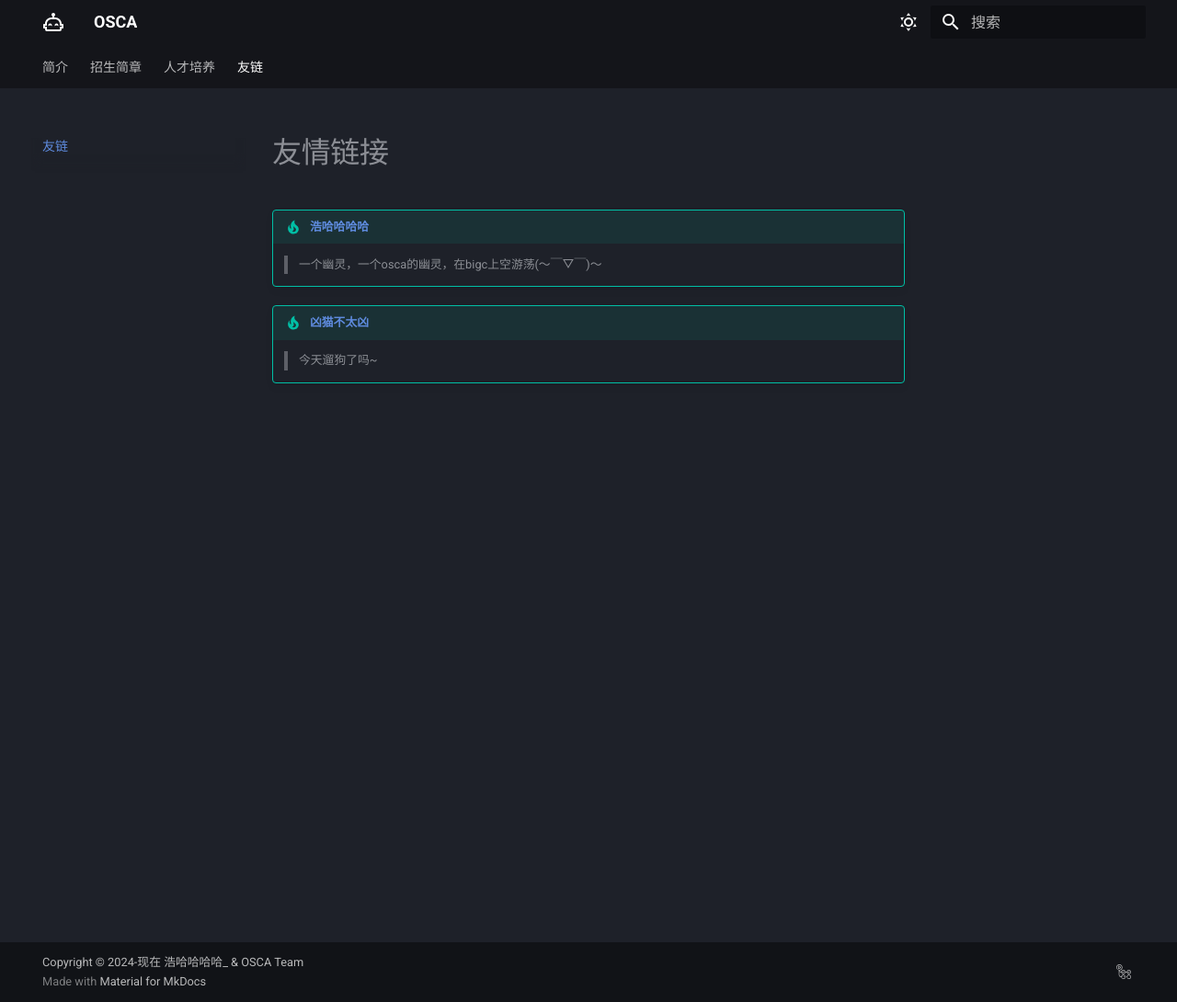
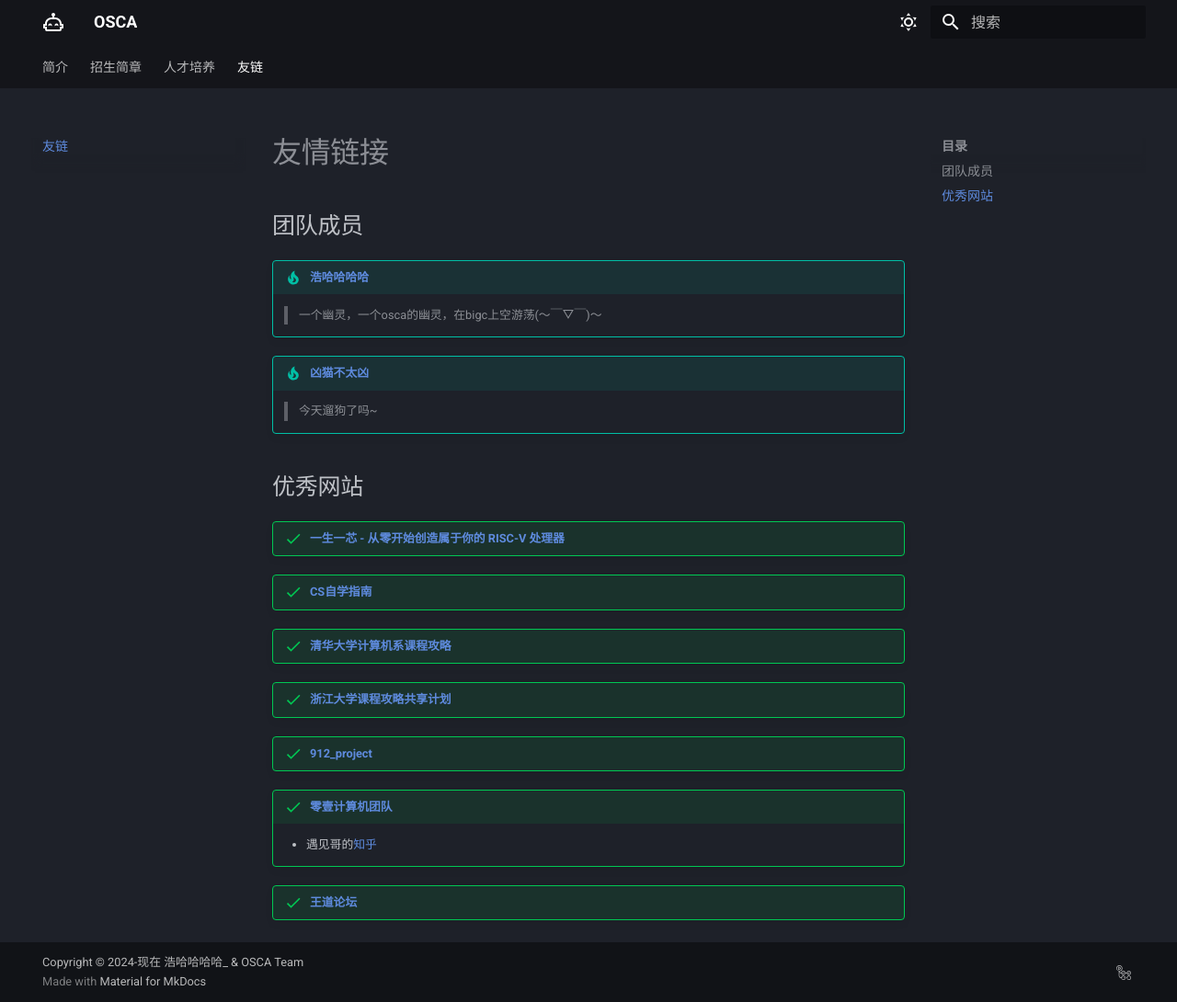
Before and after one commit to Haohahahaha/OSCA, an MkDocs documentation site: the page built from docs/friend/friends.md, in a window 1280 px wide and 1090 px high. Shown: the whole window at 92% size. Built offline with MkDocs 1.6.1 and Material for MkDocs 9.7.7, drawn with Linux system fonts in a browser that asks for light colours.

Commit message:
2024-06-10_19:30:59 update

```diff
--- a/docs/friend/friends.md
+++ b/docs/friend/friends.md
@@ -1,4 +1,6 @@
 # 友情链接
+
+## 团队成员
 
 !!! tip "[浩哈哈哈哈](https://haohaha.cn)"
 
@@ -7,3 +9,21 @@
 !!! tip "[凶猫不太凶](https://xmbtx.github.io/xmbtx-blog/)"
 
 	> 今天遛狗了吗~
+
+## 优秀网站
+
+!!! success "[一生一芯 - 从零开始创造属于你的 RISC-V 处理器](https://ysyx.oscc.cc/)"
+
+!!! success "[CS自学指南](https://csdiy.wiki/)"
+
+!!! success "[清华大学计算机系课程攻略](https://github.com/heheda12345/THU-CST-Cracker)"
+
+!!! success "[浙江大学课程攻略共享计划](https://github.com/QSCTech/zju-icicles)"
+
+!!! success "[912_project](https://github.com/stellarkey/912_project)"
+
+!!! success "[零壹计算机团队](https://space.bilibili.com/521521146/)"
+
+    - 遇见哥的[知乎](https://www.zhihu.com/people/xi-wo-wang-yi-15-46)
+
+!!! success "[王道论坛](http://www.cskaoyan.com/forum.php)"
```
